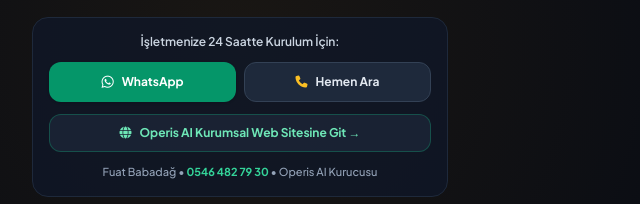
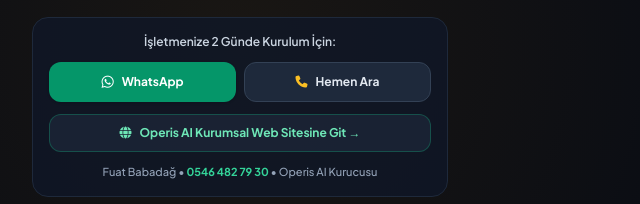
Before and after one commit to scorsty-cmd/operis-demo, a plain HTML site: page hub.html in a window 1280 px wide. Shown: the part 1211-1415 px from the top of the page, 400-1040 px from the left. Drawn offline with nearby package versions, Linux system fonts and the light colour scheme.

Commit message:
Update setup time from 24 saatte to 2 gunde in hub.html

```diff
--- a/hub.html
+++ b/hub.html
@@ -213,7 +213,7 @@
     <!-- DOĞRUDAN İLETİŞİM VE SAHA KANCASI -->
     <div class="bg-slate-900/70 border border-slate-800 rounded-2xl p-4 text-center space-y-3">
       <div class="flex items-center justify-center gap-2">
-        <span class="text-xs font-semibold text-slate-300">İşletmenize 24 Saatte Kurulum İçin:</span>
+        <span class="text-xs font-semibold text-slate-300">İşletmenize 2 Günde Kurulum İçin:</span>
       </div>
 
       <div class="grid grid-cols-2 gap-2 text-xs">
```
